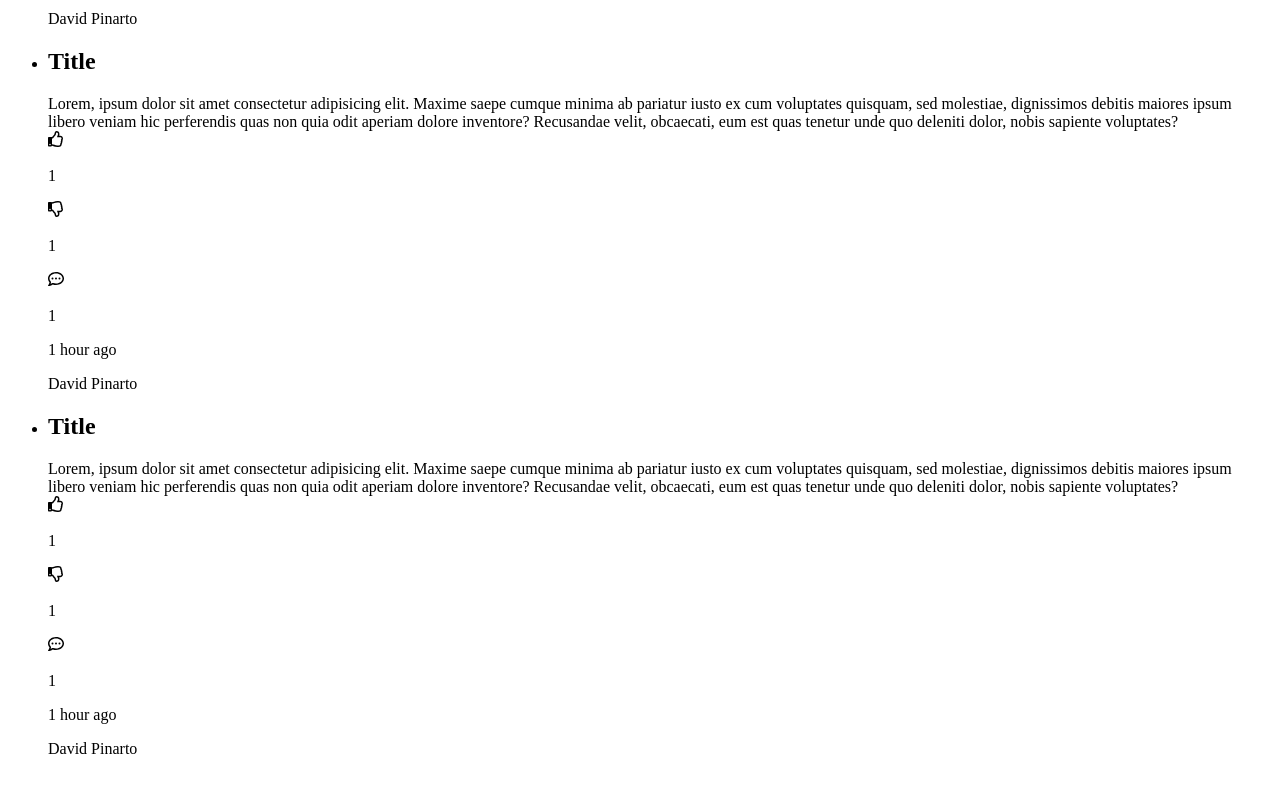
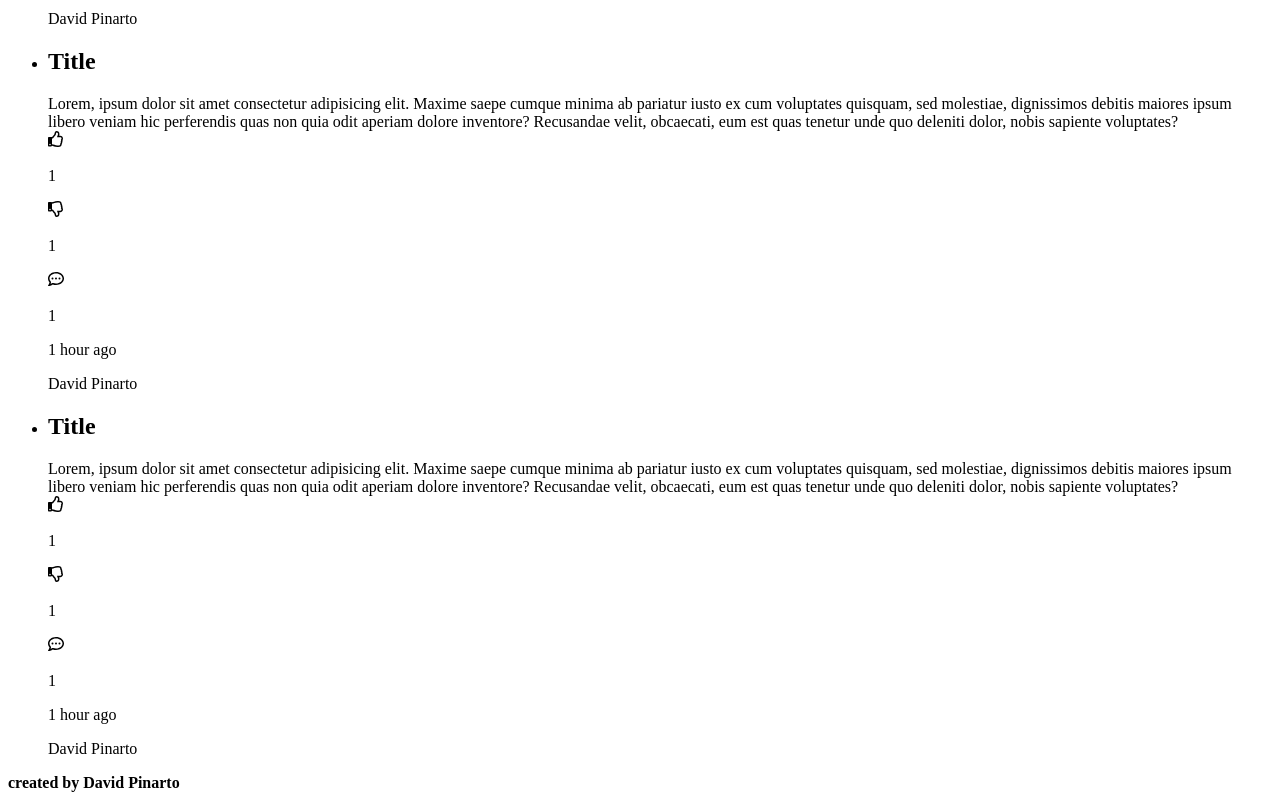
Before and after one commit to davidpinarto/discussion-forum, a React (Vite) app: page / in a window 1280 px wide. Shown: the part 909-1709 px from the top of the page. Before the commit the page ends 1683 px from the top, so only its background shows below. Built offline with nearby package versions, Linux system fonts and the light colour scheme.

Commit message:
add footer component

```diff
--- /dev/null
+++ b/src/components/Footer.jsx
@@ -0,0 +1,7 @@
+import React from 'react';
+
+export function Footer() {
+  return (
+    <footer><strong>created by David Pinarto</strong></footer>
+  );
+}
--- a/src/components/Main.jsx
+++ b/src/components/Main.jsx
@@ -1,12 +1,14 @@
 import React from 'react';
 import { MainHeader } from './MainHeader';
 import { MainBody } from './MainBody';
+import { Footer } from './Footer';
 
 export function Main() {
   return (
     <main>
       <MainHeader />
       <MainBody />
+      <Footer />
     </main>
   );
 }
```
